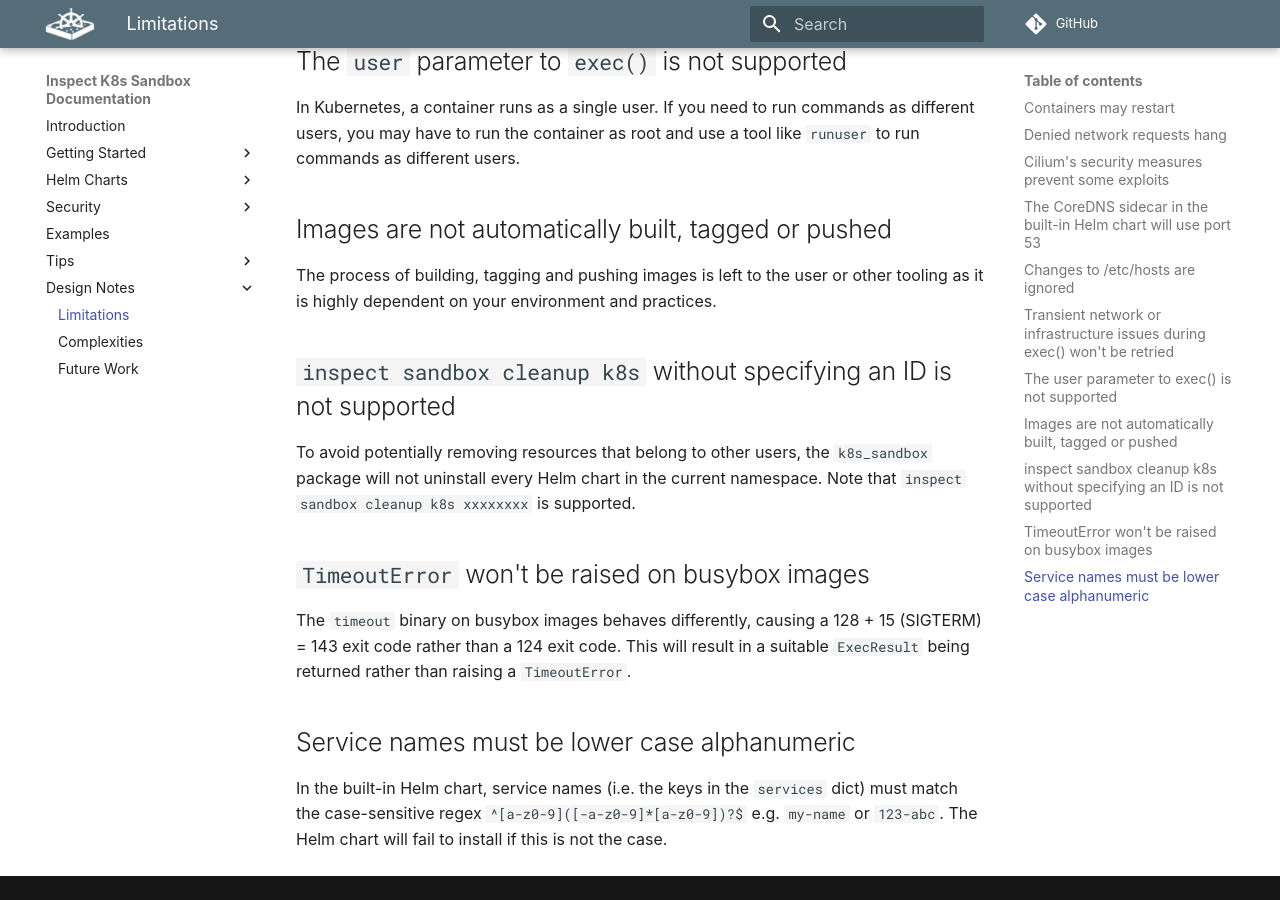
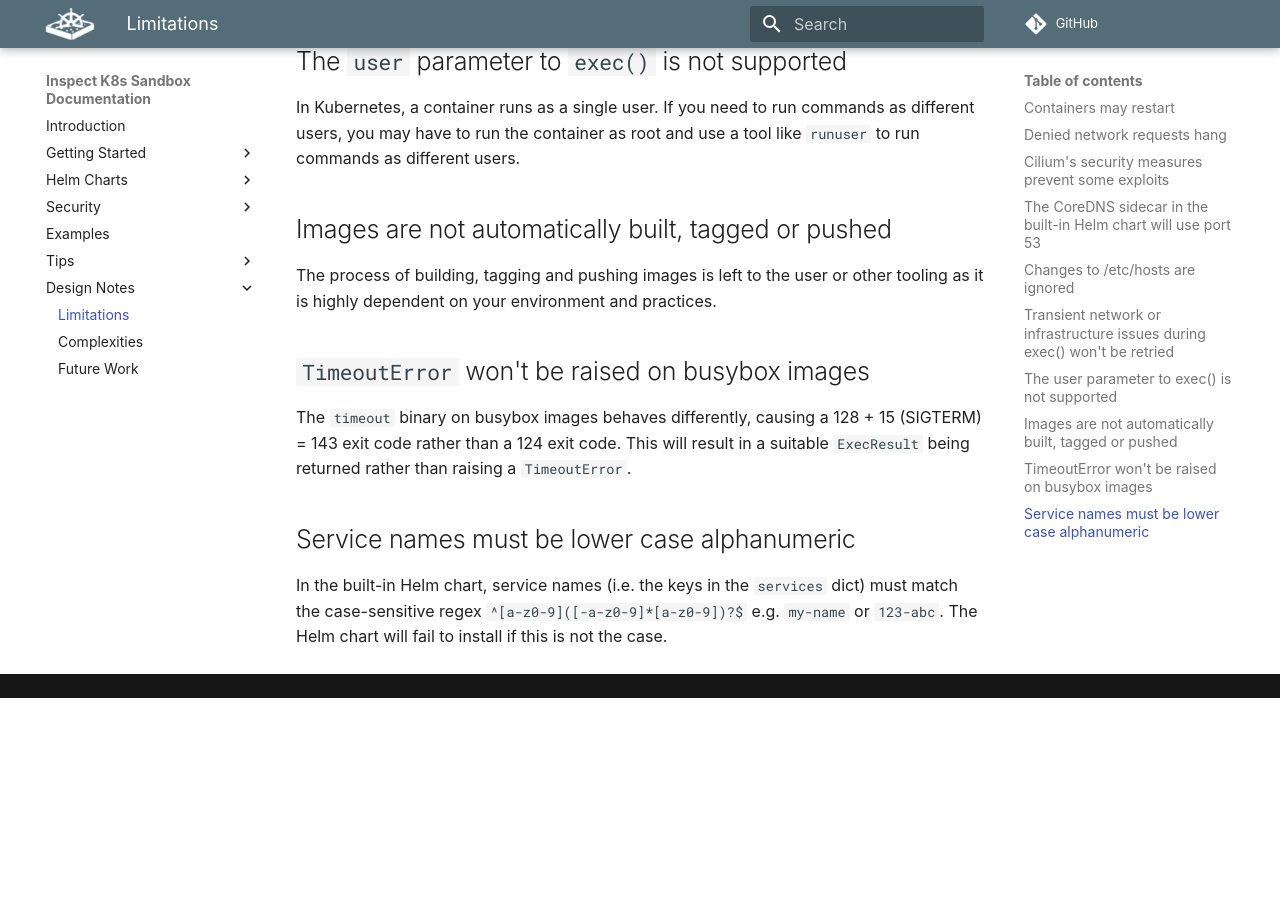
Before and after one commit to UKGovernmentBEIS/inspect_k8s_sandbox, an MkDocs documentation site: the page built from docs/docs/design/limitations.md, in a window 1280 px wide and 900 px high, scrolled down 2512 px. Built offline with MkDocs 1.6.1 and Material for MkDocs 9.7.7, drawn with Linux system fonts in a browser that asks for light colours; some web fonts are replaced; comment, search, counter and statistics services are not loaded; after the commit the page ends 3210 px from its top, so only the background shows below that.

Commit message:
Make docs reflect the fact that `inspect sandbox cleanup k8s` is now supported.

```diff
--- a/docs/docs/design/limitations.md
+++ b/docs/docs/design/limitations.md
@@ -142,12 +142,6 @@ to run commands as different users.
 The process of building, tagging and pushing images is left to the user or other tooling
 as it is highly dependent on your environment and practices.
 
-## `inspect sandbox cleanup k8s` without specifying an ID is not supported
-
-To avoid potentially removing resources that belong to other users, the `k8s_sandbox`
-package will not uninstall every Helm chart in the current namespace. Note that `inspect
-sandbox cleanup k8s xxxxxxxx` is supported.
-
 ## `TimeoutError` won't be raised on busybox images
 
 The `timeout` binary on busybox images behaves differently, causing a 128 + 15 (SIGTERM)
--- a/docs/mkdocs.yaml
+++ b/docs/mkdocs.yaml
@@ -44,6 +44,7 @@ nav:
   - "Tips":
     - "Debugging K8s Sandboxes": tips/debugging-k8s-sandboxes.md
     - "Troubleshooting": tips/troubleshooting.md
+    - "Cleanup": tips/cleanup.md
     - "Docker Images": tips/images.md
     - "Hubble (Cilium UI)": tips/hubble.md
     - "Concurrency": tips/concurrency.md
```
Also changed, not shown: docs/docs/tips/cleanup.md (added, +23 -0 lines).
